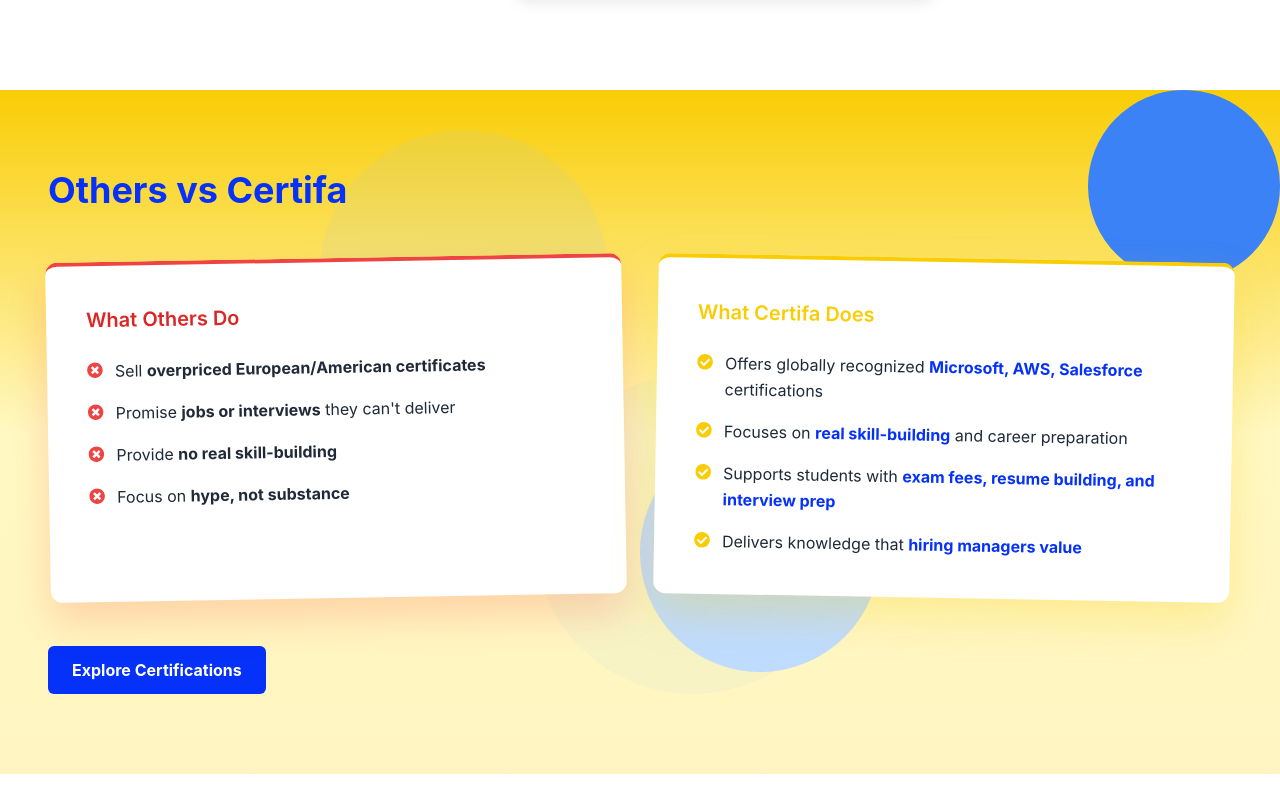
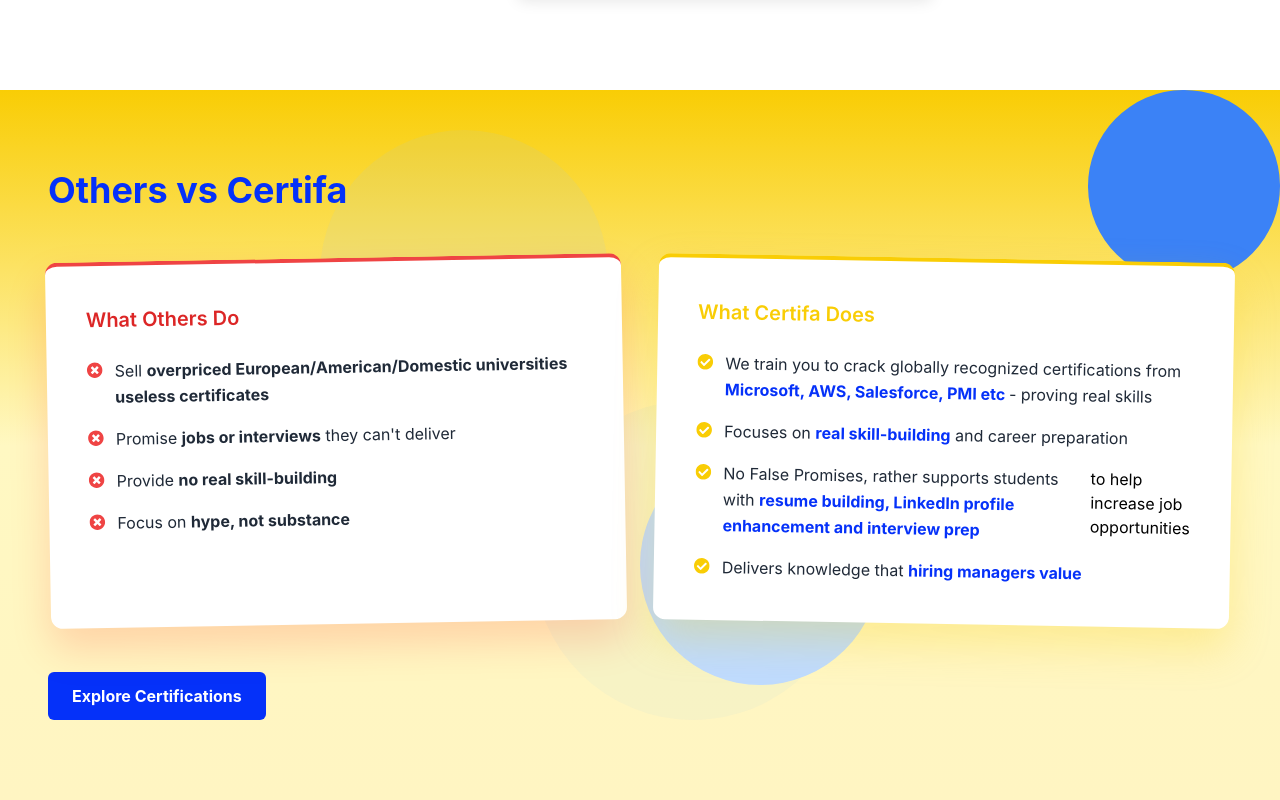
Before and after one commit to sanjeev699/certifa_rebel, a React (Create React App) app: page / in a window 1280 px wide. Shown: the part 1502-2302 px from the top of the page. Before the commit the page ends 2276 px from the top, so only its background shows below. Built offline with nearby package versions, Linux system fonts and the light colour scheme.

Commit message:
Update ComparisonSection.jsx

```diff
--- a/src/components/ComparisonSection.jsx
+++ b/src/components/ComparisonSection.jsx
@@ -32,7 +32,7 @@ const ComparisonSection = () => {
               <li className="flex items-start gap-3">
                 <FaTimesCircle className="text-red-500 flex-shrink-0 mt-1" />
                 <span className="text-gray-800 leading-relaxed">
-                  Sell <span className="font-bold">overpriced European/American certificates</span>
+                  Sell <span className="font-bold">overpriced European/American/Domestic universities useless certificates</span>
                 </span>
               </li>
               <li className="flex items-start gap-3">
@@ -68,7 +68,7 @@ const ComparisonSection = () => {
               <li className="flex items-start gap-3">
                 <FaCheckCircle className="text-brandYellow flex-shrink-0 mt-1" />
                 <span className="text-gray-800 leading-relaxed">
-                  Offers globally recognized <span className="font-bold text-brandBlue">Microsoft, AWS, Salesforce</span> certifications
+                  We train you to crack globally recognized certifications from <span className="font-bold text-brandBlue">Microsoft, AWS, Salesforce, PMI etc </span> - proving real skills
                 </span>
               </li>
               <li className="flex items-start gap-3">
@@ -80,8 +80,8 @@ const ComparisonSection = () => {
               <li className="flex items-start gap-3">
                 <FaCheckCircle className="text-brandYellow flex-shrink-0 mt-1" />
                 <span className="text-gray-800 leading-relaxed">
-                  Supports students with <span className="font-bold text-brandBlue">exam fees, resume building, and interview prep</span>
-                </span>
+                  No False Promises, rather supports students with <span className="font-bold text-brandBlue">resume building, LinkedIn profile enhancement and interview prep</span>
+                </span> to help increase job opportunities
               </li>
               <li className="flex items-start gap-3">
                 <FaCheckCircle className="text-brandYellow flex-shrink-0 mt-1" />
```
